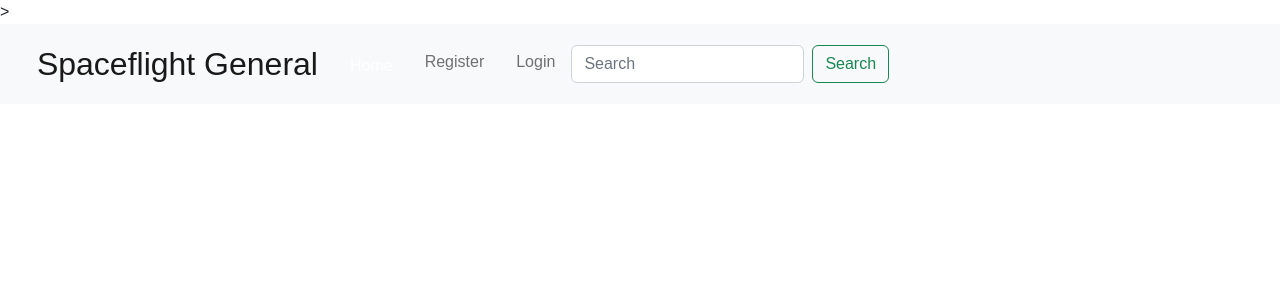
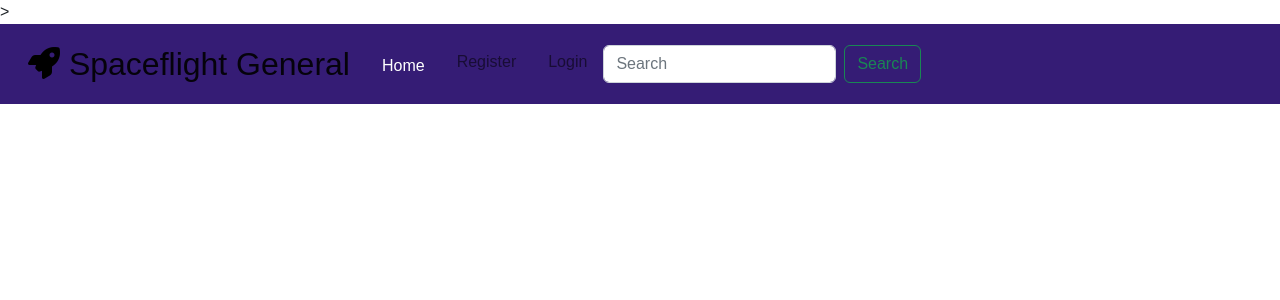
Before and after one commit to kylo74/django-spaceflight-blog, a Django app: page / in a window 1280 px wide. Shown: the top 300 px of the page. Run offline with Django 3.2, Linux system fonts and the light colour scheme; data that the repository does not hold is empty; some libraries are stand-ins or nearby versions; some web fonts are replaced.

Commit message:
Connect the style sheet

```diff
--- a/static/css/style.css
+++ b/static/css/style.css
@@ -68,3 +68,7 @@
     border-top: 4px solid white;
     color: white;
 }
+
+.fa-solid {
+    color: black;
+}
--- a/templates/base.html
+++ b/templates/base.html
@@ -16,9 +16,9 @@
 </head>
 <body>
 
-    <nav class="navbar navbar-expand-lg bg-light">
+    <nav class="navbar navbar-expand-lg ">
         <div class="container-fluid">
-          <a class="navbar-brand" href="#"><i class="fa-solid fa-rocket-launch"></i> Spaceflight General</a>
+          <a class="navbar-brand" href="#"> <i class="fa fa-solid fa-rocket"></i> Spaceflight General</a>
           <button class="navbar-toggler" type="button" data-bs-toggle="collapse" data-bs-target="#navbarSupportedContent" aria-controls="navbarSupportedContent" aria-expanded="false" aria-label="Toggle navigation">
             <span></span>
             <span></span>
--- a/templates/index.html
+++ b/templates/index.html
@@ -13,7 +13,7 @@
                             <div class="image-container">
                                 {% if "placeholder" in post.featured_image.url %}
                                 <img class="card-img-top"
-                                    src="https://cdn.dribbble.com/users/1301752/screenshots/17450940/strange_stars_dribbble_1.png?compress=1&resize=400x300&vertical=top">
+                                    src="https://hips.hearstapps.com/hmg-prod/images/how-1653426656.jpeg">
                                 {% else %}
                                 <img class="card-img-top" src=" {{ post.featured_image.url }}">
                                 {% endif %}
```
